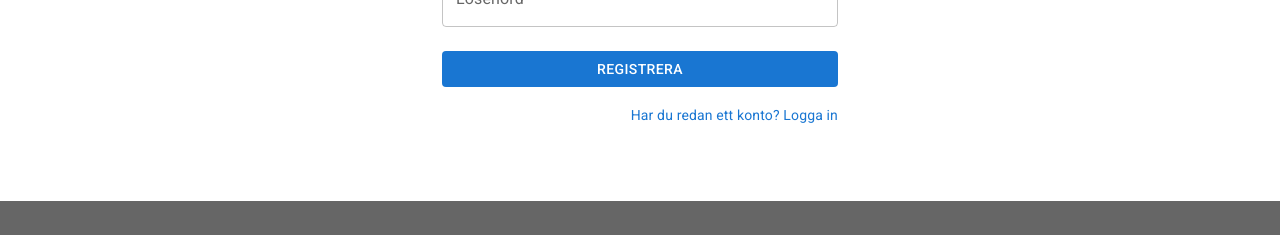
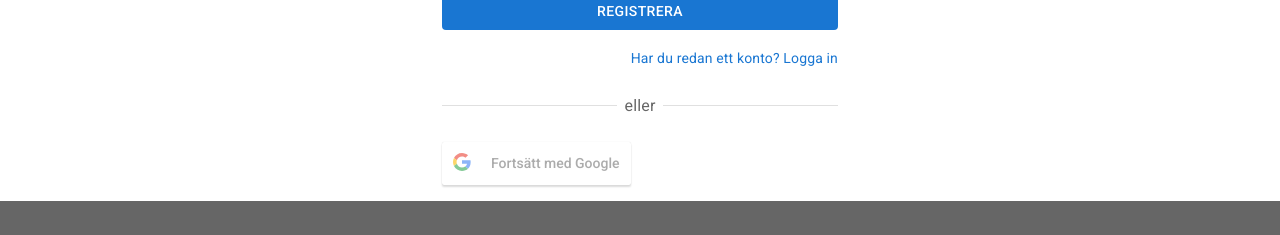
Before and after one commit to oskvr/course-registration-client, a Next.js app: page /account/register in a window 1280 px wide. Shown: the part 423-658 px from the top of the page. Built offline with nearby package versions, Linux system fonts and the light colour scheme; no server answers.

Commit message:
Registrering osv

```diff
--- a/components/Navbar.js
+++ b/components/Navbar.js
@@ -129,7 +129,6 @@ function MobileNavbar() {
 function NavLink({ href, children }) {
   const pathname = typeof href === "string" ? href : href.pathname;
   const router = useRouter();
-  console.log(router.pathname);
   return (
     <Link
       href={href}
--- a/package.json
+++ b/package.json
@@ -15,7 +15,8 @@
     "@mui/material": "^5.1.0",
     "next": "12.0.3",
     "react": "17.0.2",
-    "react-dom": "17.0.2"
+    "react-dom": "17.0.2",
+    "react-google-login": "^5.2.2"
   },
   "devDependencies": {
     "eslint": "7",
--- a/pages/_layout.js
+++ b/pages/_layout.js
@@ -1,7 +1,7 @@
 import { Container } from "@mui/material";
 import { Box } from "@mui/system";
-import Footer from "../components/Footer";
-import Navbar from "../components/Navbar";
+import Footer from "@/components/Footer";
+import Navbar from "@/components/Navbar";
 
 export default function Layout({ children }) {
   return (
--- a/pages/account/register/index.js
+++ b/pages/account/register/index.js
@@ -1,31 +1,61 @@
-import * as React from "react";
+import LockOutlinedIcon from "@mui/icons-material/LockOutlined";
 import Avatar from "@mui/material/Avatar";
+import Box from "@mui/material/Box";
 import Button from "@mui/material/Button";
-import CssBaseline from "@mui/material/CssBaseline";
+import Container from "@mui/material/Container";
+import Grid from "@mui/material/Grid";
+import Link from "@mui/material/Link";
 import TextField from "@mui/material/TextField";
-import FormControlLabel from "@mui/material/FormControlLabel";
-import Checkbox from "@mui/material/Checkbox";
-import Link from "@mui/material/Link";
-import Grid from "@mui/material/Grid";
-import Box from "@mui/material/Box";
-import LockOutlinedIcon from "@mui/icons-material/LockOutlined";
 import Typography from "@mui/material/Typography";
-import Container from "@mui/material/Container";
-import { createTheme, ThemeProvider } from "@mui/material/styles";
+import { GoogleLogin } from "react-google-login";
+import { useState } from "react";
+import { BASE_URL } from "@/lib/api/helpers";
+import { Divider } from "@mui/material";
+import { useRouter } from "next/router";
+export default function SignUp() {
+  const [firstName, setFirstName] = useState("");
+  const [lastName, setLastName] = useState("");
+  const [email, setEmail] = useState("");
+  const [password, setPassword] = useState("");
+  const router = useRouter();
+  async function handleSubmit(e) {
+    e.preventDefault();
+    const res = await registerUserAsync(firstName, lastName, email, password);
+    if (res.ok) {
+      router.push("/account/login");
+    }
+  }
+  async function registerUserAsync(firstName, lastName, email, password) {
+    const userBody = {
+      FirstName: firstName,
+      LastName: lastName,
+      Email: email,
+      Password: password,
+    };
 
-const theme = createTheme();
-
-export default function SignUp() {
-  const handleSubmit = (event) => {
-    event.preventDefault();
-    const data = new FormData(event.currentTarget);
-    // eslint-disable-next-line no-console
-    console.log({
-      email: data.get("email"),
-      password: data.get("password"),
+    const res = await fetch(BASE_URL + "/user/registerUser", {
+      method: "POST",
+      headers: {
+        "content-type": "application/json",
+      },
+      body: JSON.stringify(userBody),
     });
-  };
-
+    return res;
+  }
+  async function handleGoogleSuccess(googleResponse) {
+    const token = googleResponse.tokenId;
+    const { email, familyName, givenName } = googleResponse.profileObj;
+    const res = await registerUserAsync(
+      givenName,
+      familyName,
+      email,
+      "MåsteSkickaInNågotLösenord" // temp
+    );
+    console.log(res);
+  }
+  function handleGoogleFail(res) {
+    console.error("Google login failed:", res);
+  }
   return (
     <Container
       maxWidth="xs"
@@ -54,6 +84,8 @@ export default function SignUp() {
                 fullWidth
                 id="firstName"
                 label="Förnamn"
+                value={firstName}
+                onChange={(e) => setFirstName(e.target.value)}
                 autoFocus
               />
             </Grid>
@@ -64,6 +96,8 @@ export default function SignUp() {
                 id="lastName"
                 label="Efternamn"
                 name="lastName"
+                value={lastName}
+                onChange={(e) => setLastName(e.target.value)}
                 autoComplete="family-name"
               />
             </Grid>
@@ -75,6 +109,8 @@ export default function SignUp() {
                 label="Email"
                 name="email"
                 autoComplete="email"
+                value={email}
+                onChange={(e) => setEmail(e.target.value)}
               />
             </Grid>
             <Grid item xs={12}>
@@ -86,6 +122,8 @@ export default function SignUp() {
                 type="password"
                 id="password"
                 autoComplete="new-password"
+                value={password}
+                onChange={(e) => setPassword(e.target.value)}
               />
             </Grid>
           </Grid>
@@ -104,6 +142,27 @@ export default function SignUp() {
               </Link>
             </Grid>
           </Grid>
+          <Box>
+            <Box display="flex" alignItems="center" paddingY={3}>
+              <Divider sx={{ flex: "1" }} />
+              <Typography
+                component="span"
+                marginX={1}
+                color="text.secondary"
+                sx={{ pointerEvents: "none" }}
+              >
+                eller
+              </Typography>
+              <Divider sx={{ flex: "1" }} />
+            </Box>
+            <GoogleLogin
+              clientId={process.env.NEXT_PUBLIC_GOOGLE_ID}
+              buttonText="Fortsätt med Google"
+              onSuccess={handleGoogleSuccess}
+              onFailure={handleGoogleFail}
+              cookiePolicy={"single_host_origin"}
+            />
+          </Box>
         </Box>
       </Box>
     </Container>
--- a/pages/index.js
+++ b/pages/index.js
@@ -1,7 +1,7 @@
 import { Button, Container, Grid, Typography } from "@mui/material";
 import { Box } from "@mui/system";
 import Image from "next/image";
-import Link from "../components/Link";
+import Link from "@/components/Link";
 export default function Home() {
   return (
     <Container
```
Also changed, not shown: pages/account/login/index.js (+16 -20 lines), 1 other file (tests, documents, lock files or other folders).
